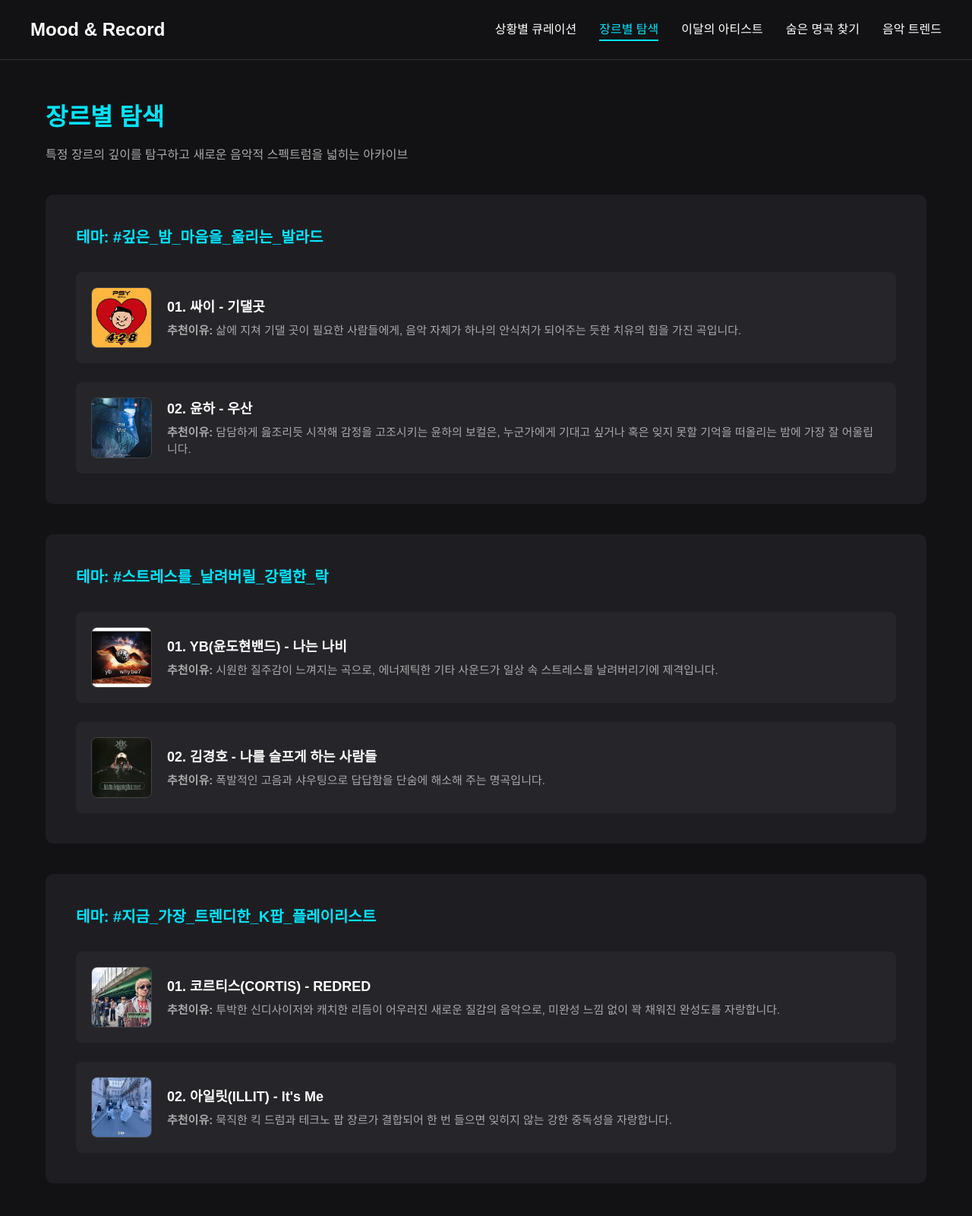
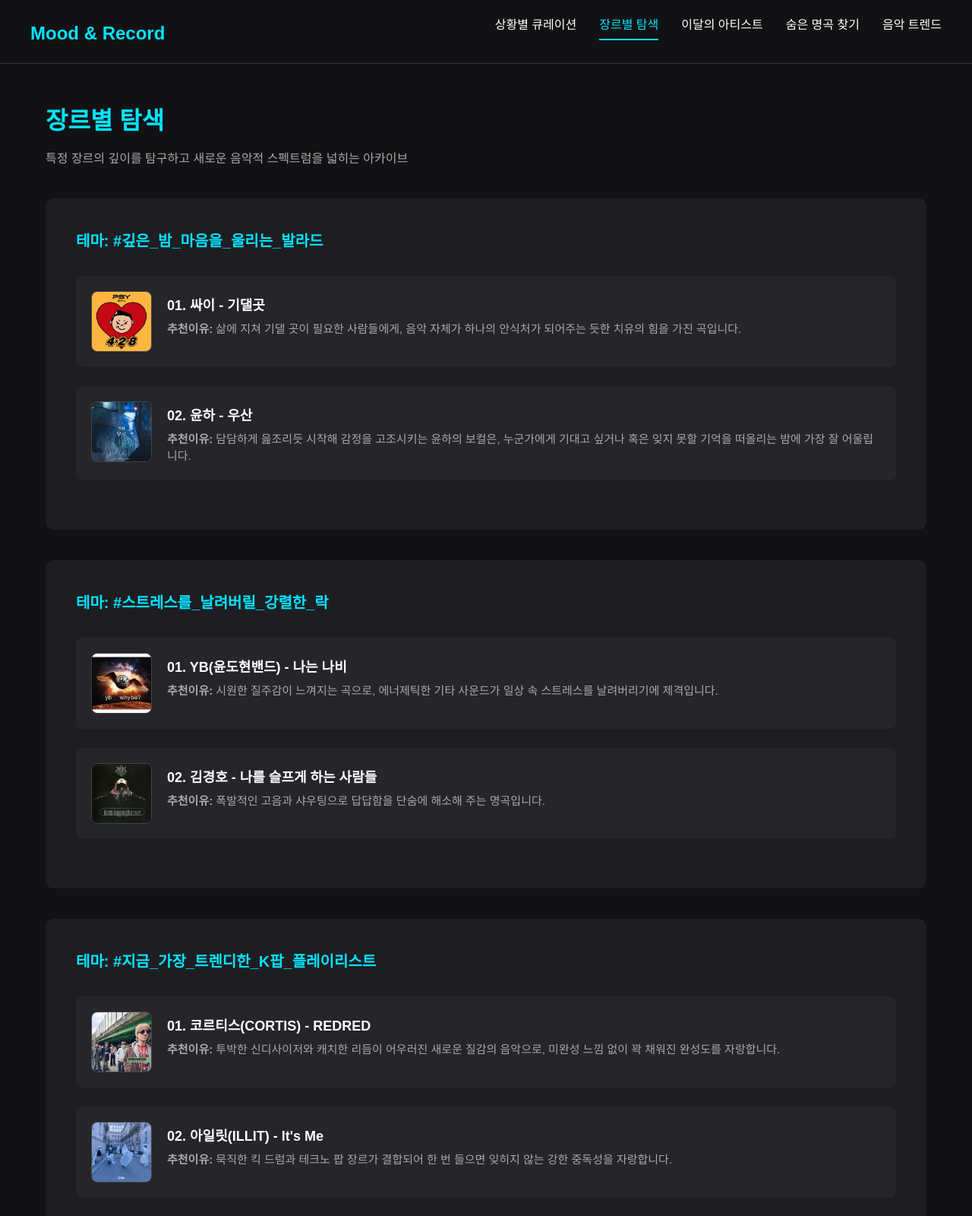
Before and after one commit to pwx200400-design/pwx200400-design.github.io, a plain HTML site: page genre.html in a window 1280 px wide. Shown: the top 1600 px of the page at 76% size. Drawn offline with Linux system fonts and the light colour scheme.

Commit message:
Update genre.html

```diff
--- a/genre.html
+++ b/genre.html
@@ -1,5 +1,5 @@
 <!DOCTYPE html>
-<html>
+<html lang="ko">
 <head>
     <meta charset="UTF-8">
     <meta name="viewport" content="width=device-width, initial-scale=1.0">
@@ -7,25 +7,55 @@
     <style>
         * { margin: 0; padding: 0; box-sizing: border-box; }
         body { background-color: #121214; color: #ffffff; font-family: 'Pretendard', sans-serif; line-height: 1.6; }
-    a { text-decoration: none; color: inherit; }
+        a { text-decoration: none; color: inherit; display: block; }
         ul { list-style: none; }
 
+        [class*="c_"] { float: left; padding: 10px; width: 100%; }
+        .clearfix::after { content: ""; display: block; clear: both; }
 
-    header { display: flex; justify-content: space-between; align-items: center; padding: 20px 40px; border-bottom: 1px solid #333; }
-    .logo { font-size: 24px; font-weight: bold; }
-    .gnb { display: flex; gap: 30px; }
-    .gnb li a { font-size: 16px; transition: color 0.3s, border-bottom 0.3s; padding-bottom: 5px; }
+        @media only screen and (min-width: 768px) {
+            .c_4 { width: 33.33%; }
+            .c_6 { width: 50%; }
+            .c_8 { width: 66.66%; }
+            .c_12 { width: 100%; }
+        }
+
+        header { padding: 20px 40px; border-bottom: 1px solid #333; overflow: hidden; }
+        .logo { font-size: 24px; font-weight: bold; float: left; margin-top: 5px; color: #00e5ff; }
+        .gnb { float: right; overflow: hidden; }
+        .gnb li { float: left; margin-left: 30px; }
+        .gnb li a { padding-bottom: 5px; border-bottom: 2px solid transparent; transition: 0.3s; }
         .gnb li a:hover, .gnb li a.active { color: #00e5ff; border-bottom: 2px solid #00e5ff; }
 
         .sub-container { max-width: 1200px; margin: 50px auto; padding: 0 20px; }
         .page-title { font-size: 32px; color: #00e5ff; margin-bottom: 10px; }
         .page-desc { font-size: 16px; color: #aaa; margin-bottom: 40px; }
 
-    footer { text-align: center; padding: 30px; border-top: 1px solid #333; color: #777; margin-top: 60px; }
+        .theme-box { background: #1e1e22; padding: 40px; border-radius: 10px; margin-bottom: 40px; }
+        .theme-title { color: #00e5ff; margin-bottom: 30px; font-size: 20px; font-weight: bold; }
+
+        .track-item { background: #25252a; padding: 20px; border-radius: 8px; margin-bottom: 25px; }
+        .track-img { float: left; width: 80px; height: 80px; border-radius: 8px; object-fit: cover; margin-right: 20px; border: 1px solid #444; }
+
+        .track-info { overflow: hidden; padding-top: 5px; }
+        .track-info h4 { font-size: 18px; margin-bottom: 5px; color: #fff; }
+        .track-info p { color: #aaa; font-size: 15px; line-height: 1.5; }
+
+        footer { text-align: center; padding: 40px; border-top: 1px solid #333; color: #777; margin-top: 60px; clear: both; display: block; width: 100%; position: relative; z-index: 10; background-color: #121214; }
+
+        @media only screen and (max-width: 767px) {
+            header { text-align: center; padding: 15px; }
+            .logo { float: none; display: inline-block; margin-bottom: 15px; }
+            .gnb { float: none; display: inline-block; }
+            .gnb li { margin: 0 10px 10px 10px; }
+            .track-img { float: none; display: block; margin: 0 auto 15px auto; }
+            .track-info { text-align: center; }
+        }
     </style>
 </head>
 <body>
-    <header>
+
+    <header class="clearfix">
         <div class="logo"><a href="index.html">Mood & Record</a></div>
         <ul class="gnb">
             <li><a href="situation.html">상황별 큐레이션</a></li>
@@ -40,62 +70,62 @@
         <h2 class="page-title">장르별 탐색</h2>
         <p class="page-desc">특정 장르의 깊이를 탐구하고 새로운 음악적 스펙트럼을 넓히는 아카이브</p>
 
-        <div style="background: #1e1e22; padding: 40px; border-radius: 10px; margin-bottom: 40px;">
-            <p style="color: #00e5ff; margin-bottom: 30px; font-size: 20px; font-weight: bold;">테마: #깊은_밤_마음을_울리는_발라드</p>
+        <div class="theme-box">
+            <p class="theme-title">테마: #깊은_밤_마음을_울리는_발라드</p>
 
-            <div style="margin-bottom: 25px; display: flex; gap: 20px; align-items: center; background: #25252a; padding: 20px; border-radius: 8px;">
-                <img src="img/photo3-1.jpeg" alt="발라드 앨범 1" style="width: 80px; height: 80px; border-radius: 8px; object-fit: cover; border: 1px solid #444;">
-                <div>
-                    <h4 style="font-size: 18px; margin-bottom: 5px; color: #fff;">01. 싸이 - 기댈곳</h4>
-                    <p style="color: #aaa; font-size: 15px; line-height: 1.5;"><strong>추천이유:</strong> 삶에 지쳐 기댈 곳이 필요한 사람들에게, 음악 자체가 하나의 안식처가 되어주는 듯한 치유의 힘을 가진 곡입니다.</p>
+            <div class="track-item clearfix">
+                <img src="img/photo3-1.jpeg" alt="발라드 앨범 1" class="track-img">
+                <div class="track-info">
+                    <h4>01. 싸이 - 기댈곳</h4>
+                    <p><strong>추천이유:</strong> 삶에 지쳐 기댈 곳이 필요한 사람들에게, 음악 자체가 하나의 안식처가 되어주는 듯한 치유의 힘을 가진 곡입니다.</p>
                 </div>
             </div>
 
-            <div style="display: flex; gap: 20px; align-items: center; background: #25252a; padding: 20px; border-radius: 8px;">
-                <img src="img/photo3-2.jpeg" alt="발라드 앨범 2" style="width: 80px; height: 80px; border-radius: 8px; object-fit: cover; border: 1px solid #444;">
-                <div>
-                    <h4 style="font-size: 18px; margin-bottom: 5px; color: #fff;">02. 윤하 - 우산</h4>
-                    <p style="color: #aaa; font-size: 15px; line-height: 1.5;"><strong>추천이유:</strong> 담담하게 읊조리듯 시작해 감정을 고조시키는 윤하의 보컬은, 누군가에게 기대고 싶거나 혹은 잊지 못할 기억을 떠올리는 밤에 가장 잘 어울립니다.</p>
+            <div class="track-item clearfix">
+                <img src="img/photo3-2.jpeg" alt="발라드 앨범 2" class="track-img">
+                <div class="track-info">
+                    <h4>02. 윤하 - 우산</h4>
+                    <p><strong>추천이유:</strong> 담담하게 읊조리듯 시작해 감정을 고조시키는 윤하의 보컬은, 누군가에게 기대고 싶거나 혹은 잊지 못할 기억을 떠올리는 밤에 가장 잘 어울립니다.</p>
                 </div>
             </div>
         </div>
 
-        <div style="background: #1e1e22; padding: 40px; border-radius: 10px; margin-bottom: 40px;">
-            <p style="color: #00e5ff; margin-bottom: 30px; font-size: 20px; font-weight: bold;">테마: #스트레스를_날려버릴_강렬한_락</p>
+        <div class="theme-box">
+            <p class="theme-title">테마: #스트레스를_날려버릴_강렬한_락</p>
 
-            <div style="margin-bottom: 25px; display: flex; gap: 20px; align-items: center; background: #25252a; padding: 20px; border-radius: 8px;">
-                <img src="img/photo3-3.jpeg" alt="락 앨범 1" style="width: 80px; height: 80px; border-radius: 8px; object-fit: cover; border: 1px solid #444;">
-                <div>
-                    <h4 style="font-size: 18px; margin-bottom: 5px; color: #fff;">01. YB(윤도현밴드) - 나는 나비</h4>
-                    <p style="color: #aaa; font-size: 15px; line-height: 1.5;"><strong>추천이유:</strong> 시원한 질주감이 느껴지는 곡으로, 에너제틱한 기타 사운드가 일상 속 스트레스를 날려버리기에 제격입니다.</p>
+            <div class="track-item clearfix">
+                <img src="img/photo3-3.jpeg" alt="락 앨범 1" class="track-img">
+                <div class="track-info">
+                    <h4>01. YB(윤도현밴드) - 나는 나비</h4>
+                    <p><strong>추천이유:</strong> 시원한 질주감이 느껴지는 곡으로, 에너제틱한 기타 사운드가 일상 속 스트레스를 날려버리기에 제격입니다.</p>
                 </div>
             </div>
 
-            <div style="display: flex; gap: 20px; align-items: center; background: #25252a; padding: 20px; border-radius: 8px;">
-                <img src="img/photo3-4.jpeg" alt="락 앨범 2" style="width: 80px; height: 80px; border-radius: 8px; object-fit: cover; border: 1px solid #444;">
-                <div>
-                    <h4 style="font-size: 18px; margin-bottom: 5px; color: #fff;">02. 김경호 - 나를 슬프게 하는 사람들</h4>
-                    <p style="color: #aaa; font-size: 15px; line-height: 1.5;"><strong>추천이유:</strong> 폭발적인 고음과 샤우팅으로 답답함을 단숨에 해소해 주는 명곡입니다.</p>
+            <div class="track-item clearfix">
+                <img src="img/photo3-4.jpeg" alt="락 앨범 2" class="track-img">
+                <div class="track-info">
+                    <h4>02. 김경호 - 나를 슬프게 하는 사람들</h4>
+                    <p><strong>추천이유:</strong> 폭발적인 고음과 샤우팅으로 답답함을 단숨에 해소해 주는 명곡입니다.</p>
                 </div>
             </div>
         </div>
 
-        <div style="background: #1e1e22; padding: 40px; border-radius: 10px;">
-            <p style="color: #00e5ff; margin-bottom: 30px; font-size: 20px; font-weight: bold;">테마: #지금_가장_트렌디한_K팝_플레이리스트</p>
+        <div class="theme-box">
+            <p class="theme-title">테마: #지금_가장_트렌디한_K팝_플레이리스트</p>
 
-            <div style="margin-bottom: 25px; display: flex; gap: 20px; align-items: center; background: #25252a; padding: 20px; border-radius: 8px;">
-                <img src="img/photo3-5.jpeg" alt="K팝 앨범 1" style="width: 80px; height: 80px; border-radius: 8px; object-fit: cover; border: 1px solid #444;">
-                <div>
-                    <h4 style="font-size: 18px; margin-bottom: 5px; color: #fff;">01. 코르티스(CORTIS) - REDRED</h4>
-                    <p style="color: #aaa; font-size: 15px; line-height: 1.5;"><strong>추천이유:</strong> 투박한 신디사이저와 캐치한 리듬이 어우러진 새로운 질감의 음악으로, 미완성 느낌 없이 꽉 채워진 완성도를 자랑합니다.</p>
+            <div class="track-item clearfix">
+                <img src="img/photo3-5.jpeg" alt="K팝 앨범 1" class="track-img">
+                <div class="track-info">
+                    <h4>01. 코르티스(CORTIS) - REDRED</h4>
+                    <p><strong>추천이유:</strong> 투박한 신디사이저와 캐치한 리듬이 어우러진 새로운 질감의 음악으로, 미완성 느낌 없이 꽉 채워진 완성도를 자랑합니다.</p>
                 </div>
             </div>
 
-            <div style="display: flex; gap: 20px; align-items: center; background: #25252a; padding: 20px; border-radius: 8px;">
-                <img src="img/photo3-6.jpeg" alt="K팝 앨범 2" style="width: 80px; height: 80px; border-radius: 8px; object-fit: cover; border: 1px solid #444;">
-                <div>
-                    <h4 style="font-size: 18px; margin-bottom: 5px; color: #fff;">02. 아일릿(ILLIT) - It's Me</h4>
-                    <p style="color: #aaa; font-size: 15px; line-height: 1.5;"><strong>추천이유:</strong> 묵직한 킥 드럼과 테크노 팝 장르가 결합되어 한 번 들으면 잊히지 않는 강한 중독성을 자랑합니다.</p>
+            <div class="track-item clearfix">
+                <img src="img/photo3-6.jpeg" alt="K팝 앨범 2" class="track-img">
+                <div class="track-info">
+                    <h4>02. 아일릿(ILLIT) - It's Me</h4>
+                    <p><strong>추천이유:</strong> 묵직한 킥 드럼과 테크노 팝 장르가 결합되어 한 번 들으면 잊히지 않는 강한 중독성을 자랑합니다.</p>
                 </div>
             </div>
         </div>
```
Lines whose indentation alone changed are shown as unchanged.
